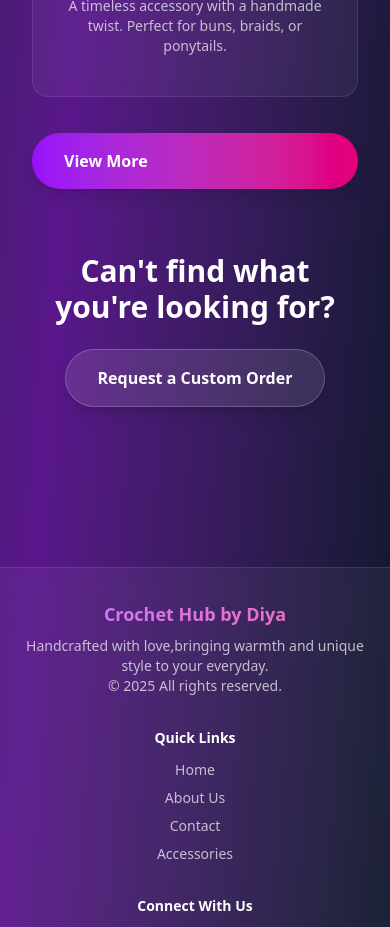
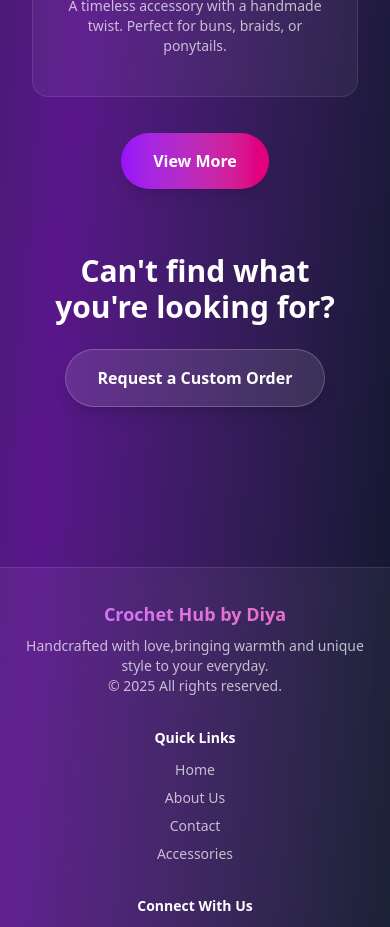
Before and after one commit to 98991536151948827743/98987715511511484677, a React (Vite) app: page /accessories in a window 390 px wide. Shown: the part 3880-4807 px from the top of the page. Built offline with nearby package versions, Linux system fonts and the light colour scheme.

Commit message:
Update all changes

```diff
--- a/src/pages/AccessoriesPage.jsx
+++ b/src/pages/AccessoriesPage.jsx
@@ -205,8 +205,8 @@ export default function AccessoriesPage() {
             </div>
           ))}
         </div>
-        {!showAll && (<div className="flex flex-col sm:flex-row justify-center mt-9 space-y-4 sm:space-y-0 sm:space-x-6 animate-fade-in-up" style={{ animationDelay: '0.6s' }} >
-            <button onClick={() => setShowAll(true)} className="inline-flex items-center px-8 py-4 bg-gradient-to-r from-purple-600 to-pink-600 text-white font-bold rounded-full shadow-lg hover:from-purple-700 hover:to-pink-700 transition-all duration-300 transform hover:scale-105" >
+        {!showAll && (<div className="flex   justify-center mt-9 space-y-4 sm:space-y-0 sm:space-x-6 animate-fade-in-up sm:text-center" style={{ animationDelay: '0.6s' }} >
+            <button onClick={() => setShowAll(true)} className="text-center inline-flex items-center px-8 py-4 bg-gradient-to-r from-purple-600 to-pink-600 text-white font-bold rounded-full shadow-lg hover:from-purple-700 hover:to-pink-700 transition-all duration-300 transform hover:scale-105" >
             View More
         </button>
             </div>)}
```
